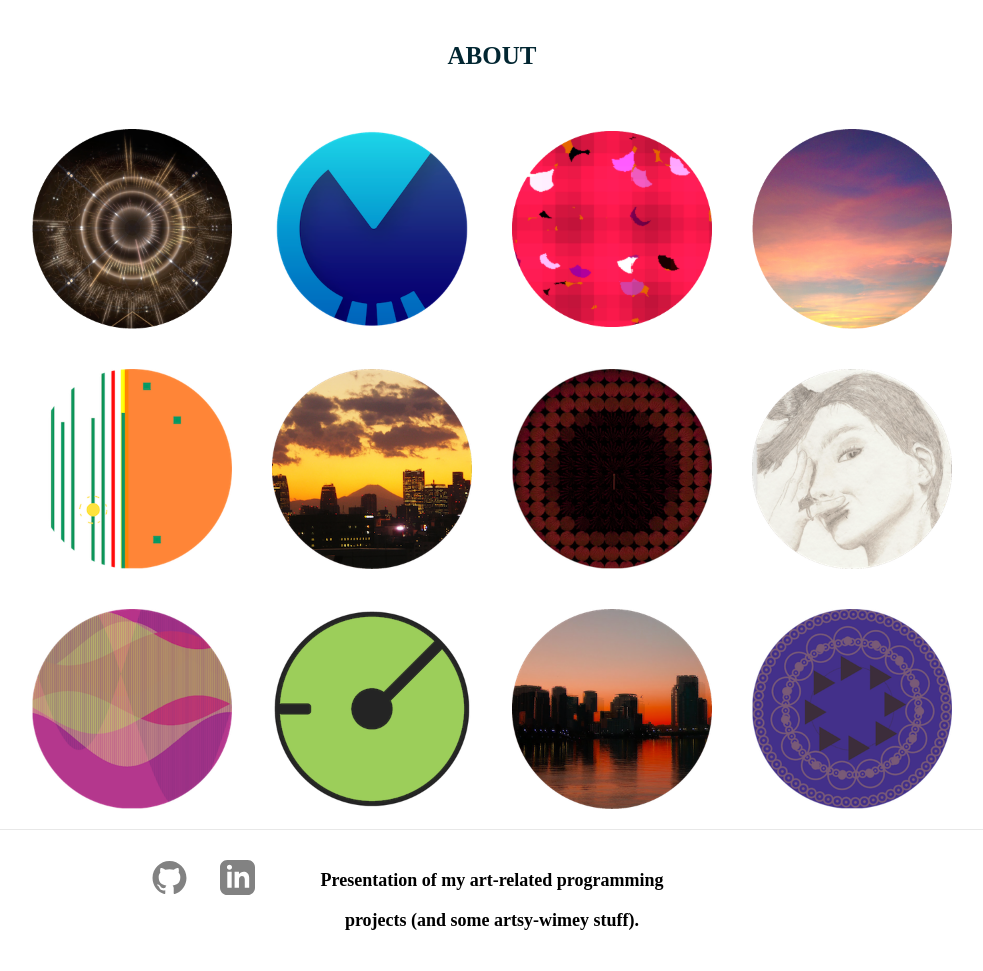
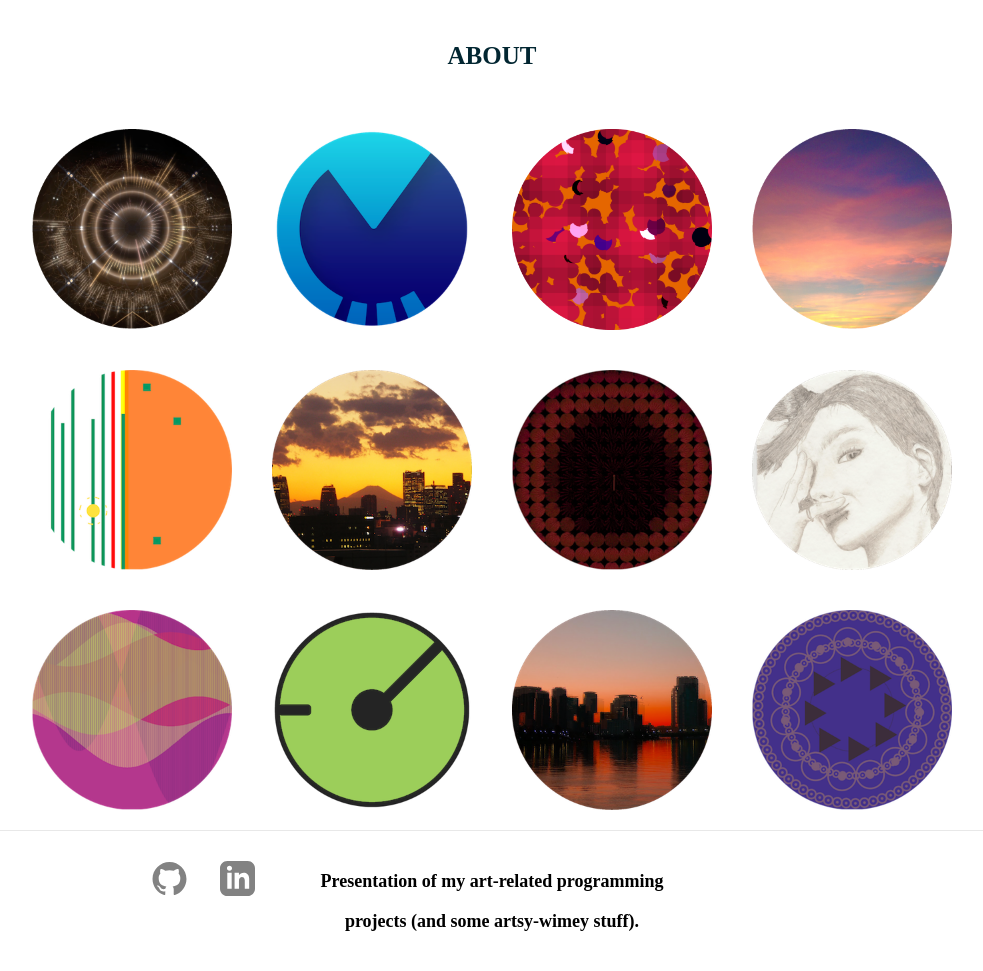
Before and after one commit to aklevy/aklevy.github.io, a Jekyll site: the page built from index.html, in a window 1280 px wide. Shown: the whole page, without its empty margins (148-1131 px from the left). Built offline with Jekyll 4.4.1, drawn with Linux system fonts in a browser that asks for light colours; some web fonts are replaced.

Commit message:
circle check update image

```diff
--- a/_posts/2017-01-11-CircleCheck.markdown
+++ b/_posts/2017-01-11-CircleCheck.markdown
@@ -1,7 +1,7 @@
 ---
 layout: post
 title:  "Circle Check"
-preview: /assets/preview/circleCheck.png
+preview: /assets/preview/circleCheck-preview.png
 ---
 
 <iframe width="640" height="360" frameborder="0" src="https://www.shadertoy.com/embed/ltKcDc?gui=true&t=10&paused=true&muted=false" allowfullscreen></iframe>
```
Also changed, not shown: assets/preview/circleCheck-preview.png (added), assets/preview/circleCheck.png (deleted).
